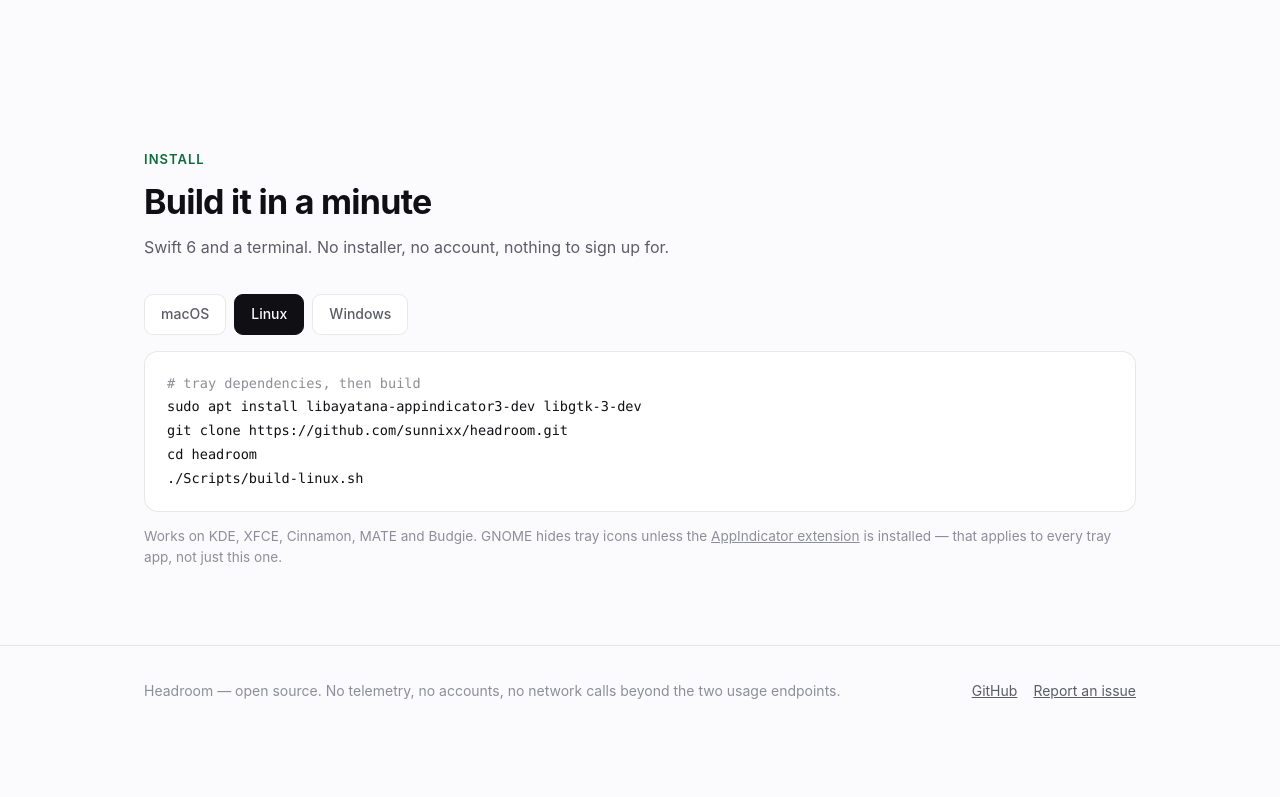
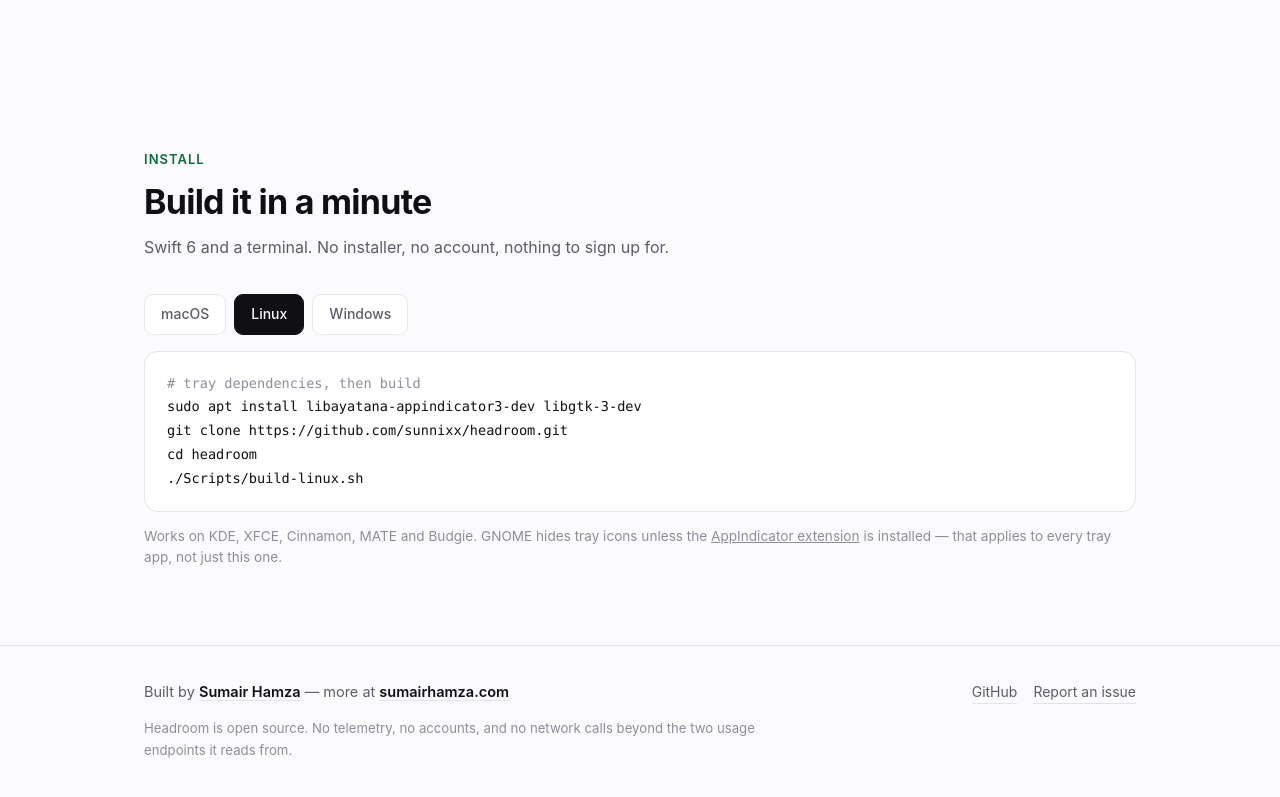
Before and after one commit to sunnixx/claude-usage-bar, a plain HTML site: page site/index.html in a window 1280 px wide. Shown: the part 2275-3072 px from the top of the page. Before the commit the page ends 3031 px from the top, so only its background shows below. Drawn offline with Linux system fonts and the light colour scheme.

Commit message:
docs: credit the author on the landing page
Footer names Sumair Hamza with a link to sumairhamza.com, plus an author
meta tag. Links the apex domain rather than the www subdomain, which 404s.

Co-Authored-By: Claude Opus 5 <noreply@anthropic.com>

```diff
--- a/site/index.html
+++ b/site/index.html
@@ -6,6 +6,7 @@
 <title>Headroom — Claude Code &amp; ChatGPT Codex usage in your menu bar</title>
 <meta name="description" content="A menu bar readout of your Claude Code and ChatGPT Codex subscription usage. See how much headroom is left before a limit cuts off work mid-task. Read-only, silent, open source.">
 <link rel="canonical" href="https://aiheadroom.com/">
+<meta name="author" content="Sumair Hamza">
 
 <meta property="og:type" content="website">
 <meta property="og:url" content="https://aiheadroom.com/">
@@ -160,9 +161,13 @@
   .panelnote{color:var(--faint);font-size:13.6px;margin:14px 0 0}
 
   footer{border-top:1px solid var(--line);padding:34px 0 54px;color:var(--faint);font-size:14px}
-  footer a{color:var(--dim)}
-  .foot{display:flex;gap:16px;align-items:center;flex-wrap:wrap}
+  footer a{color:var(--dim);text-decoration:none;border-bottom:1px solid var(--line)}
+  footer a:hover{color:var(--ink);border-bottom-color:var(--faint)}
+  .foot{display:flex;gap:16px;align-items:baseline;flex-wrap:wrap}
   .foot .sp{flex:1}
+  .by{color:var(--dim);font-size:14.5px}
+  .by a{color:var(--ink);font-weight:560}
+  .foot-note{margin:14px 0 0;font-size:13.2px;color:var(--faint);max-width:640px}
 
   @media (prefers-reduced-motion:reduce){*{transition:none!important;animation:none!important}}
 </style>
@@ -318,11 +323,17 @@ swift build -c release</pre>
 </div>
 
 <footer>
-  <div class="wrap foot">
-    <span>Headroom — open source. No telemetry, no accounts, no network calls beyond the two usage endpoints.</span>
-    <span class="sp"></span>
-    <a href="https://github.com/sunnixx/headroom">GitHub</a>
-    <a href="https://github.com/sunnixx/headroom/issues">Report an issue</a>
+  <div class="wrap">
+    <div class="foot">
+      <span class="by">Built by <a href="https://sumairhamza.com" rel="me">Sumair Hamza</a> — more at <a href="https://sumairhamza.com">sumairhamza.com</a></span>
+      <span class="sp"></span>
+      <a href="https://github.com/sunnixx/headroom">GitHub</a>
+      <a href="https://github.com/sunnixx/headroom/issues">Report an issue</a>
+    </div>
+    <p class="foot-note">
+      Headroom is open source. No telemetry, no accounts, and no network calls
+      beyond the two usage endpoints it reads from.
+    </p>
   </div>
 </footer>
 
```
